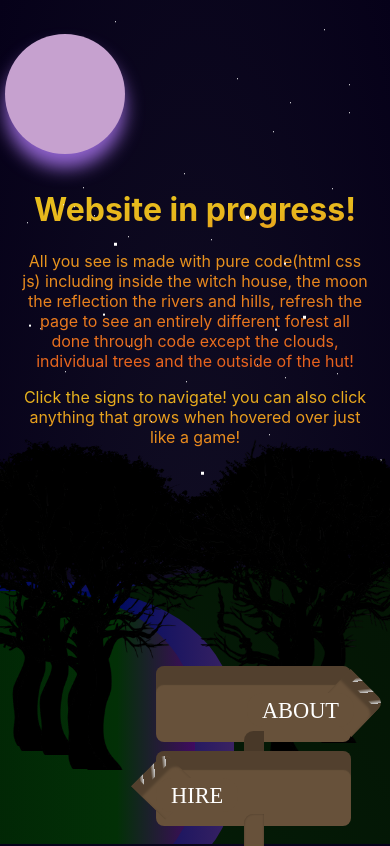
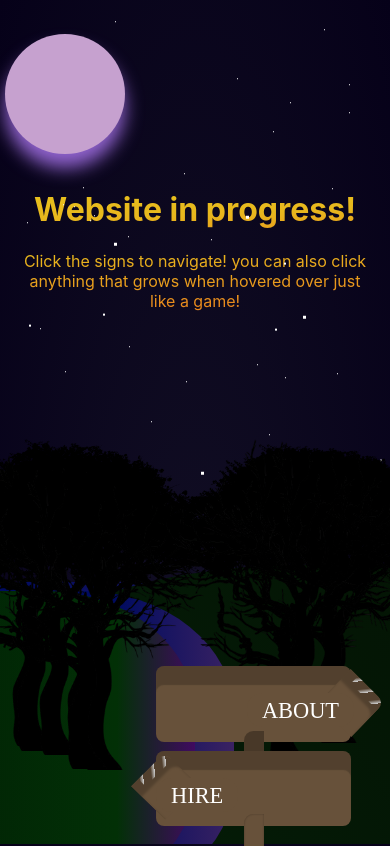
Before and after one commit to PerciusT/WhoAmI, a React (Create React App) app: page / in a window 390 px wide. Shown: the top 846 px of the page. Built offline with nearby package versions, Linux system fonts and the light colour scheme; a web font is replaced by a local one.

Commit message:
displaynone

```diff
--- a/src/components/About/front.css
+++ b/src/components/About/front.css
@@ -9,6 +9,7 @@
 }
 @media(max-width:450px) {
     .hideOnPhone{
-        display: hidden;
+/*        display: hidden;*/
+        display: none;
     }
 }
```
Also changed, not shown: 12 other files (tests, documents, lock files or other folders).
